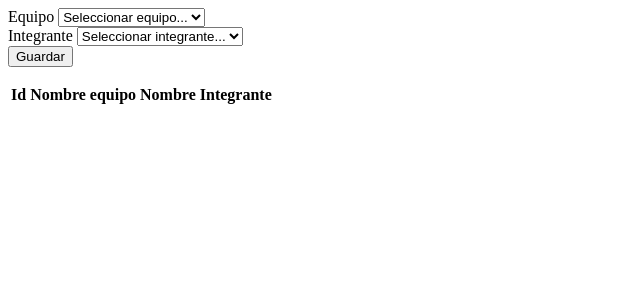
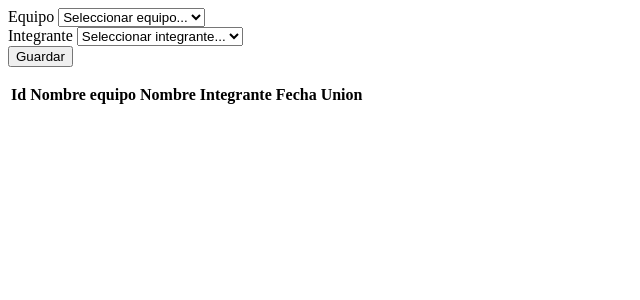
Before and after one commit to N0-Kill/Practica1AS, a Flask app: page /equiposintegrantes in a window 1280 px wide. Shown: the top 300 px of the page, without its empty margins (0-640 px from the left). Run offline with Flask 3, Linux system fonts and the light colour scheme; lists and menus that the app fills with data are empty.

Commit message:
Update equiposintegrantes.html

```diff
--- a/templates/equiposintegrantes.html
+++ b/templates/equiposintegrantes.html
@@ -28,6 +28,7 @@
                 <th>Id</th>
                 <th>Nombre equipo</th>
                 <th>Nombre Integrante</th>
+                <th>Fecha Union</th>
                 <th></th>
             </tr>
         </thead>
```
